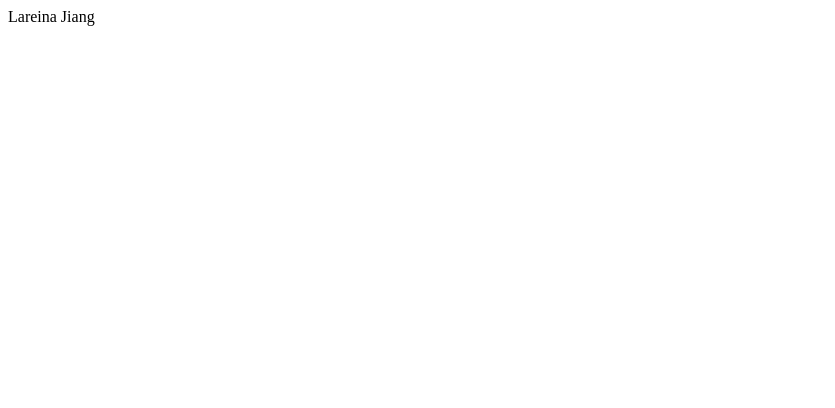
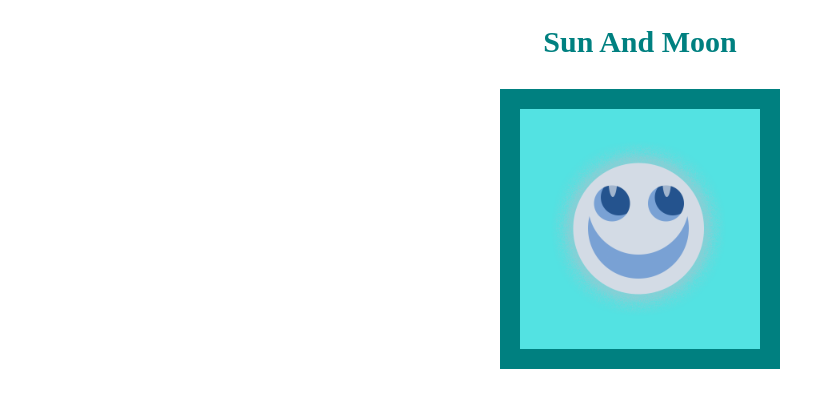
Before and after one commit to lareinaggg/UCLAX-Web1-Wanrong-Jiang, a React (Vite) app: page / in a window 1280 px wide. Shown: the top 408 px of the page, without its empty margins (0-835 px from the left). Built offline with nearby package versions, Linux system fonts and the light colour scheme.

Commit message:
L2: complete

```diff
--- /dev/null
+++ b/src/SunAndMoon/SunAndMoon.jsx
@@ -0,0 +1,49 @@
+import styled from "styled-components";
+import { useState } from "react";
+
+import sunImg from "./images/sun.png";
+import moonImg from "./images/moon.png";
+
+const SunAndMoon = () => {
+    const [imgSrc, imgSrcUpdate] = useState(moonImg);
+
+    const changeToSun = () => {
+        imgSrcUpdate(sunImg);
+    };
+
+    const changeToMoon = () => {
+        imgSrcUpdate(moonImg);
+    };
+
+    //HTML Layer
+    return (
+        <SunAndMoonStyled>
+            <h2>Sun And Moon</h2>
+            <img
+                src={imgSrc}
+                onMouseEnter={changeToSun}
+                onMouseLeave={changeToMoon}
+            />
+        </SunAndMoonStyled>
+    );
+};
+
+export default SunAndMoon;
+
+// CSS Layer
+const SunAndMoonStyled = styled.div`
+    text-align: center;
+
+    h2 {
+        font-size: 30px;
+        color: teal;
+    }
+
+    img {
+        display: block;
+        margin: 30px auto;
+        padding: 20px;
+        border: solid 20px teal;
+        background-color: #53e2e2;
+    }
+`;
--- a/src/main.jsx
+++ b/src/main.jsx
@@ -1,6 +1,10 @@
 import React from "react";
 import ReactDOM from "react-dom/client";
 
+import SunAndMoon from "./SunAndMoon/SunAndMoon.jsx";
+
 ReactDOM.createRoot(document.getElementById("root")).render(
-    <React.StrictMode>Lareina Jiang</React.StrictMode>
+    <React.StrictMode>
+        <SunAndMoon />
+    </React.StrictMode>
 );
```
Also changed, not shown: src/SunAndMoon/images/moon.png (added), src/SunAndMoon/images/sun.png (added).
